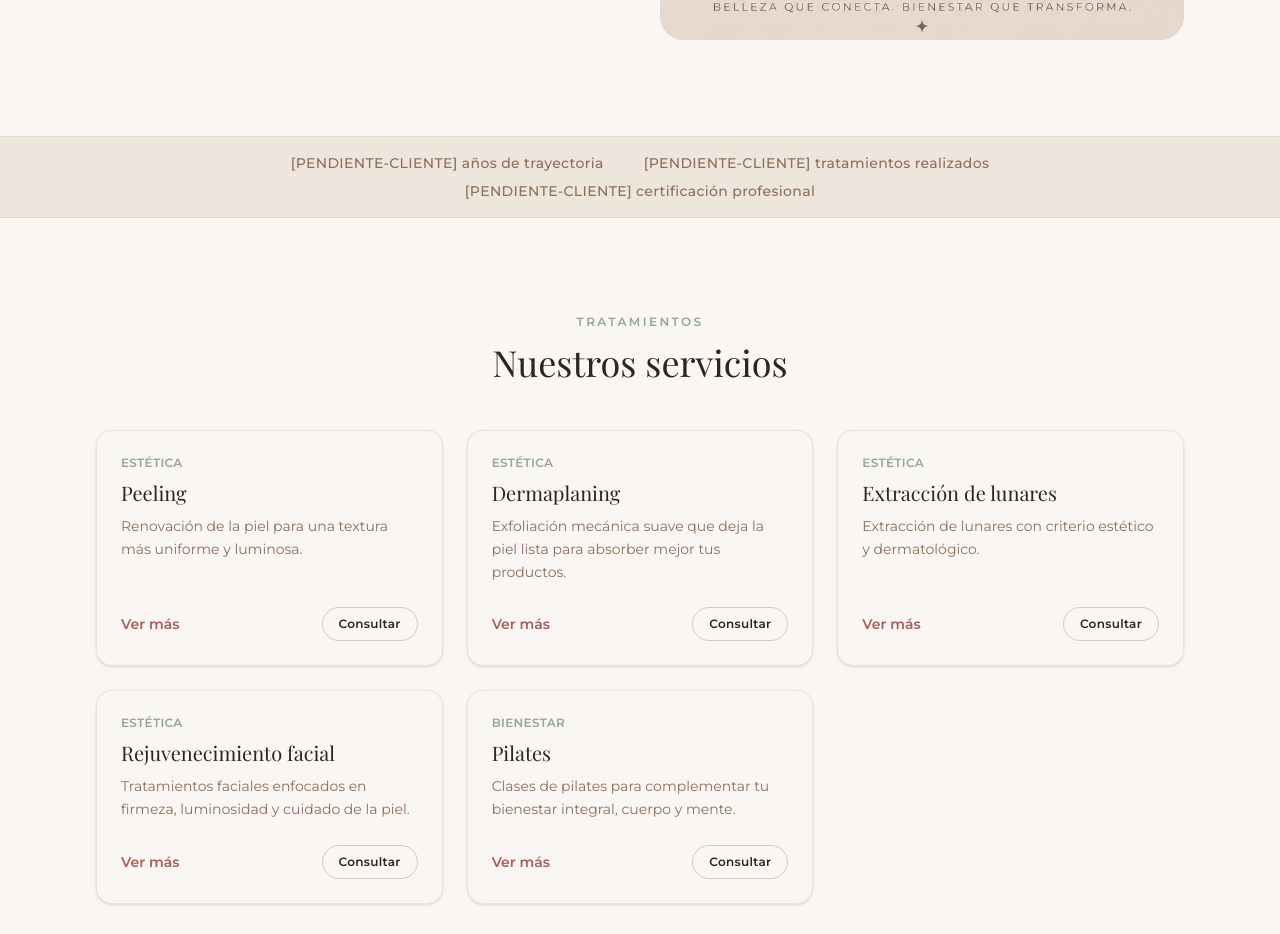
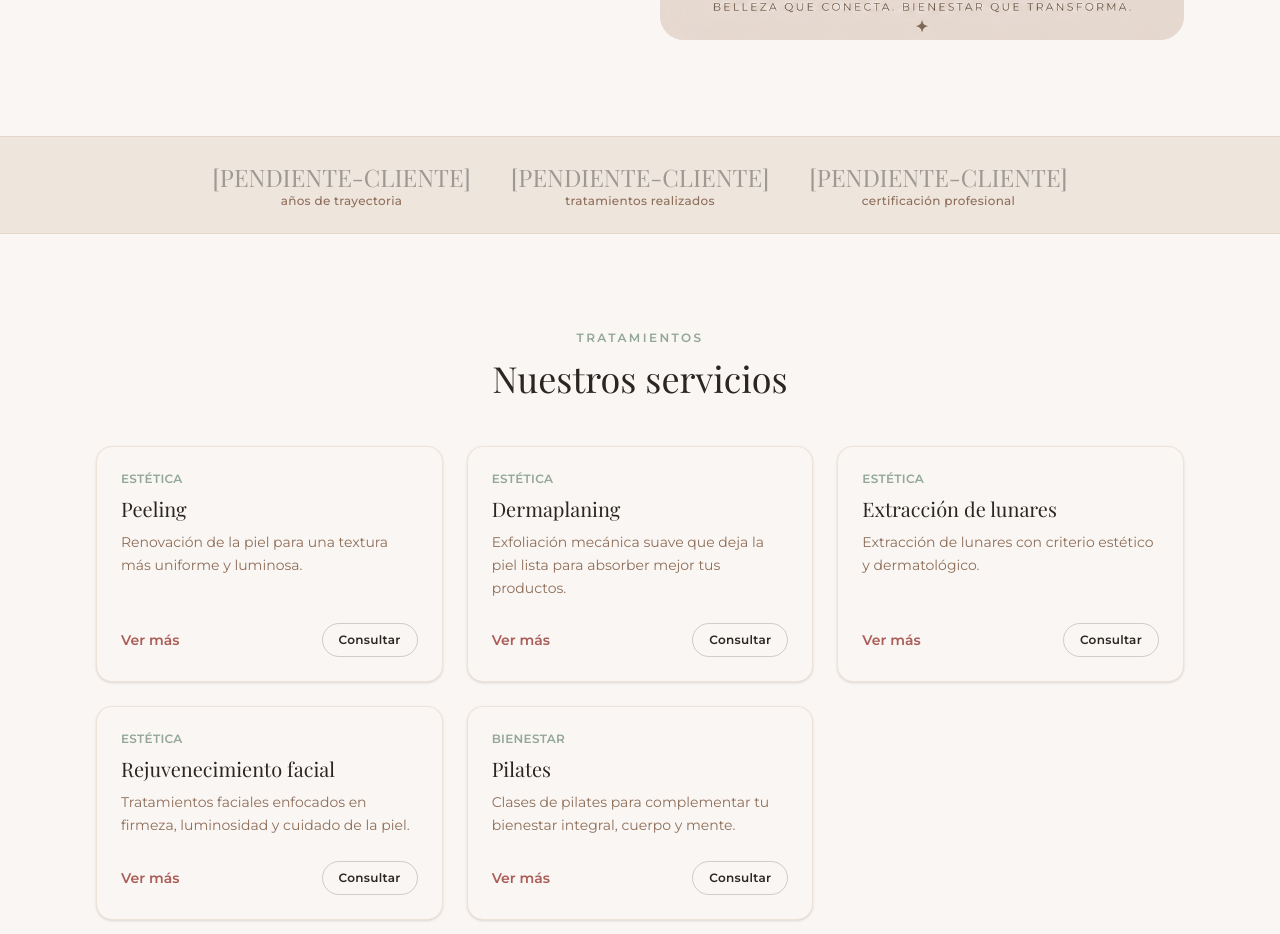
Before and after one commit to sifriabrian-pixel/WebNavara, a Next.js app: page / in a window 1280 px wide. Shown: the part 780-1714 px from the top of the page. Built offline with nearby package versions, Linux system fonts and the light colour scheme; a web font is replaced by a local one.

Commit message:
Stats bar: animated count-up on scroll, ready for real numbers
Co-Authored-By: Claude Sonnet 5 <noreply@anthropic.com>

```diff
--- /dev/null
+++ b/components/AnimatedCounter.tsx
@@ -0,0 +1,33 @@
+"use client";
+
+import { useEffect, useRef } from "react";
+import { animate, motion, useInView, useMotionValue, useReducedMotion, useTransform } from "framer-motion";
+
+type AnimatedCounterProps = {
+  value: number;
+  suffix?: string;
+  className?: string;
+};
+
+// Cuenta de 0 al valor final cuando entra en viewport (una sola vez).
+// Con prefers-reduced-motion activo, muestra el número final directamente sin animar.
+export function AnimatedCounter({ value, suffix = "", className }: AnimatedCounterProps) {
+  const ref = useRef<HTMLSpanElement>(null);
+  const isInView = useInView(ref, { once: true, margin: "-80px" });
+  const reduced = useReducedMotion();
+  const count = useMotionValue(reduced ? value : 0);
+  const rounded = useTransform(count, (latest) => Math.round(latest));
+
+  useEffect(() => {
+    if (!isInView || reduced) return;
+    const controls = animate(count, value, { duration: 1.2, ease: "easeOut" });
+    return controls.stop;
+  }, [isInView, reduced, value, count]);
+
+  return (
+    <span ref={ref} className={className}>
+      <motion.span>{rounded}</motion.span>
+      {suffix}
+    </span>
+  );
+}
--- a/components/TrustBar.tsx
+++ b/components/TrustBar.tsx
@@ -1,11 +1,40 @@
-import { trustBar } from "@/content/site";
+"use client";
+
+import { motion, useReducedMotion } from "framer-motion";
+import { trustStats } from "@/content/site";
+import { AnimatedCounter } from "@/components/AnimatedCounter";
+import { fadeUpVariants } from "@/lib/motion";
 
 export function TrustBar() {
+  const reduced = !!useReducedMotion();
+  const variants = fadeUpVariants(reduced);
+
   return (
     <section className="border-y border-[var(--navara-tan)]/30 bg-[var(--navara-beige)]">
-      <div className="mx-auto flex max-w-6xl flex-wrap items-center justify-center gap-x-10 gap-y-2 px-5 py-4 text-center text-sm font-medium tracking-wide text-[var(--navara-brown)] sm:px-8">
-        {trustBar.map((item, i) => (
-          <span key={i}>{item}</span>
+      <div className="mx-auto flex max-w-6xl flex-wrap items-center justify-center gap-x-10 gap-y-3 px-5 py-6 text-center sm:px-8">
+        {trustStats.map((stat, i) => (
+          <motion.div
+            key={stat.label}
+            custom={i}
+            variants={variants}
+            initial="hidden"
+            whileInView="visible"
+            viewport={{ once: true, margin: "-40px" }}
+            className="flex flex-col items-center"
+          >
+            {stat.value !== null ? (
+              <span className="font-serif text-2xl text-[var(--navara-ink)]">
+                <AnimatedCounter value={stat.value} suffix={stat.suffix} />
+              </span>
+            ) : (
+              <span className="font-serif text-2xl text-[var(--navara-ink)]/40">
+                [PENDIENTE-CLIENTE]
+              </span>
+            )}
+            <span className="text-xs font-medium tracking-wide text-[var(--navara-brown)]">
+              {stat.label}
+            </span>
+          </motion.div>
         ))}
       </div>
     </section>
--- a/content/site.ts
+++ b/content/site.ts
@@ -21,10 +21,18 @@ export const business = {
   ga4Id: "", // Pegá el Measurement ID de GA4 (formato G-XXXXXXX) cuando lo tengas.
 };
 
-export const trustBar = [
-  "[PENDIENTE-CLIENTE] años de trayectoria",
-  "[PENDIENTE-CLIENTE] tratamientos realizados",
-  "[PENDIENTE-CLIENTE] certificación profesional",
+export type TrustStat = {
+  value: number | null; // null = todavía sin confirmar por el cliente (se muestra como placeholder, sin animar)
+  suffix?: string; // ej. "+"
+  label: string;
+};
+
+// Cuando el cliente confirme un número real, cambiá `value` de null al número:
+// la stats bar lo anima contando hacia arriba automáticamente al entrar en pantalla.
+export const trustStats: TrustStat[] = [
+  { value: null, suffix: "+", label: "años de trayectoria" },
+  { value: null, suffix: "+", label: "tratamientos realizados" },
+  { value: null, label: "certificación profesional" },
 ];
 
 export const pillars = [
```
